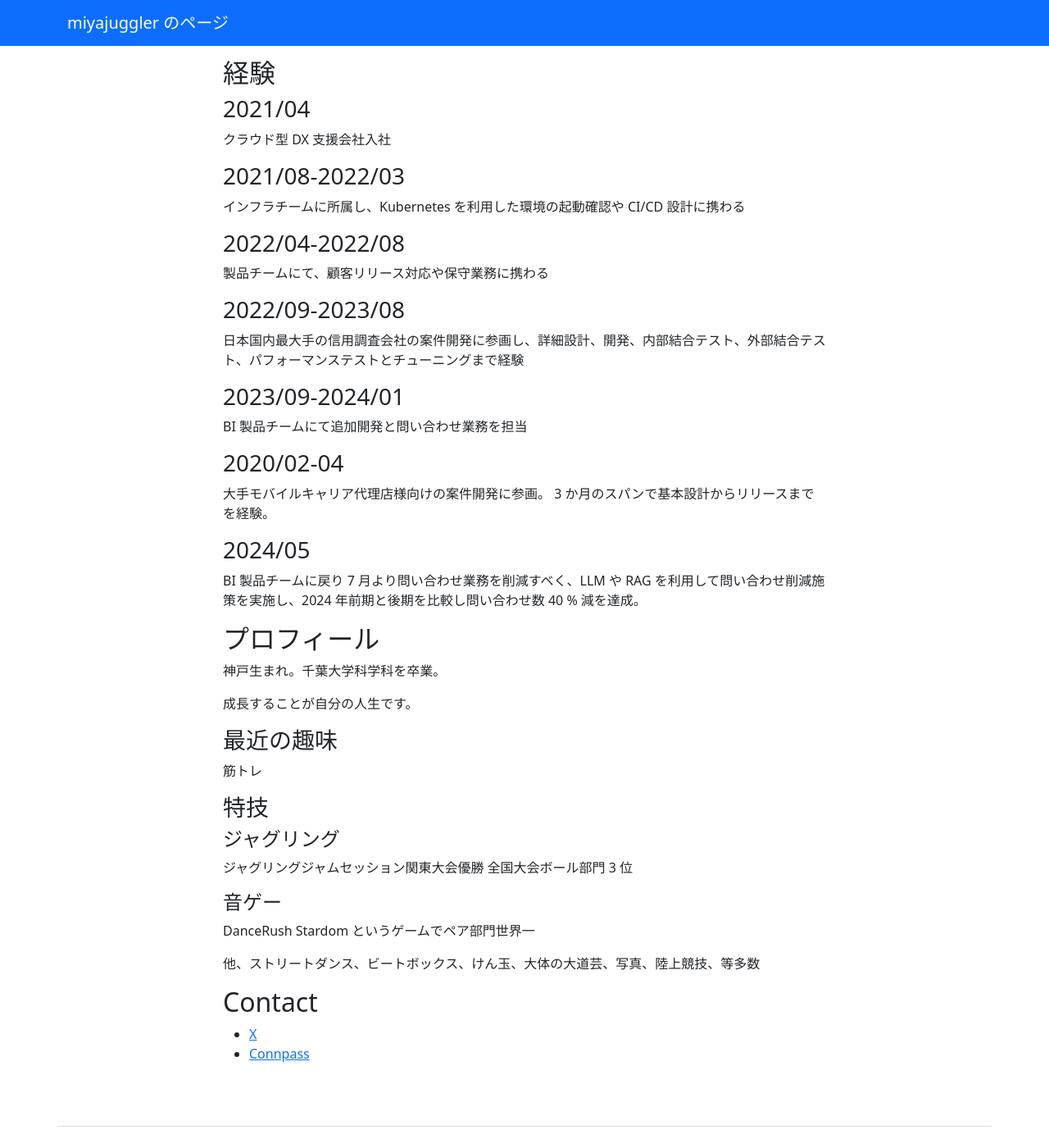
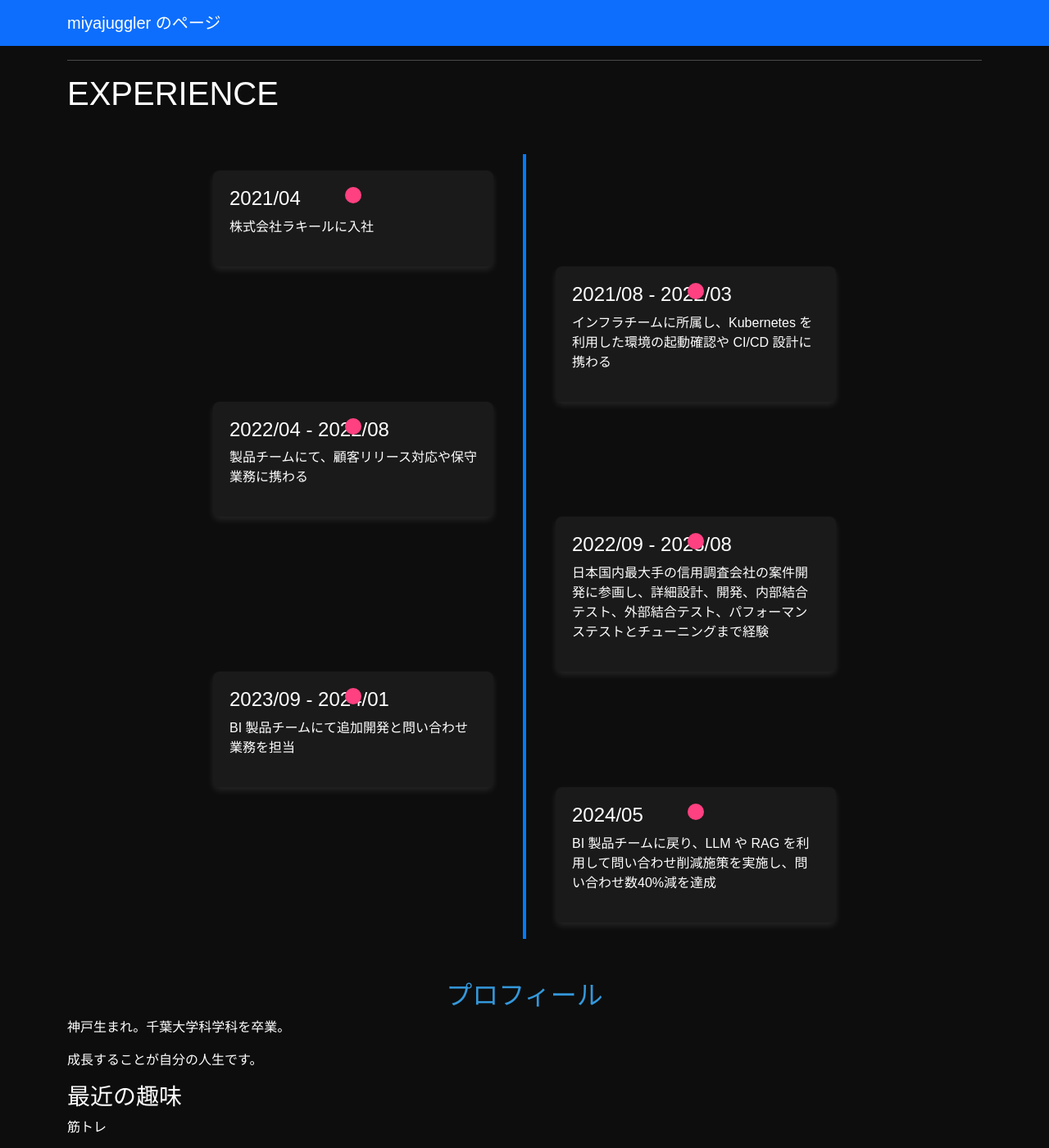
Before and after one commit to miyajuggler/miyajuggler.github.io, a Jekyll site: the page built from index.md, in a window 1280 px wide and 1400 px high. Shown: the whole window at 82% size. Built offline with Jekyll 4.4.1, drawn with Linux system fonts in a browser that asks for light colours; some of the changed text lies outside the part shown.

Commit message:
update github pages

```diff
--- a/_layouts/default.html
+++ b/_layouts/default.html
@@ -4,54 +4,79 @@
     <meta charset="UTF-8" />
     <meta name="viewport" content="width=device-width, initial-scale=1.0" />
     <title>{{ page.title | default: site.title }}</title>
-    <!-- Bootstrap 5 の CSS -->
+    <!-- Bootstrap 5 CSS -->
     <link
       href="https://cdn.jsdelivr.net/npm/bootstrap@5.3.0/dist/css/bootstrap.min.css"
       rel="stylesheet"
     />
-    <!-- カスタムスタイル -->
+    <!-- カスタム CSS -->
     <style>
       body {
-        padding-top: 70px;
-        padding-bottom: 40px;
+        background-color: #0d0d0d;
+        color: white;
+        font-family: Arial, sans-serif;
       }
-      footer {
-        margin-top: 60px;
-        padding-top: 20px;
-        border-top: 1px solid #ddd;
-        color: #666;
+      .timeline {
+        position: relative;
+        max-width: 800px;
+        margin: 50px auto;
+        padding: 20px;
       }
-      .content a {
-        color: #0d6efd;
+      .timeline::after {
+        content: '';
+        position: absolute;
+        width: 4px;
+        background-color: #007bff;
+        top: 0;
+        bottom: 0;
+        left: 50%;
+        margin-left: -2px;
       }
-      .content a:hover {
-        text-decoration: underline;
+      .timeline-item {
+        padding: 20px;
+        position: relative;
+        background: #1a1a1a;
+        border-radius: 8px;
+        width: 45%;
+        box-shadow: 0 4px 8px rgba(255, 255, 255, 0.1);
+      }
+      .timeline-item.left {
+        left: 0;
+      }
+      .timeline-item.right {
+        left: 55%;
+      }
+      .timeline-item::after {
+        content: '';
+        position: absolute;
+        width: 20px;
+        height: 20px;
+        background-color: #ff4081;
+        border-radius: 50%;
+        top: 20px;
+        left: 50%;
+        margin-left: -10px;
+      }
+      h2 {
+        color: #3498db;
+        text-align: center;
       }
     </style>
   </head>
   <body>
-    <!-- 固定ナビゲーションバー -->
     <nav class="navbar navbar-expand-md navbar-dark bg-primary fixed-top">
       <div class="container">
         <a class="navbar-brand" href="#">{{ site.title }}</a>
       </div>
     </nav>
 
-    <!-- メインコンテンツ -->
-    <main class="container content">
-      <div class="row">
-        <div class="col-lg-8 offset-lg-2">{{ content }}</div>
-      </div>
-    </main>
+    <main class="container">{{ content }}</main>
 
-    <!-- フッター -->
     <footer class="container text-center">
-      <p>
-        &copy; {{ site.time | date: '%Y' }} miyajuggler. All rights reserved.
-      </p>
+      <p>&copy; {{ site.time | date: '%Y' }} miyajuggler</p>
     </footer>
 
-    <!-- Bootstrap 5 の JavaScript (Bundle 版：Popper.js 含む) -->
+    <!-- Bootstrap 5 JS -->
     <script src="https://cdn.jsdelivr.net/npm/bootstrap@5.3.0/dist/js/bootstrap.bundle.min.js"></script>
   </body>
 </html>
--- a/index.md
+++ b/index.md
@@ -3,37 +3,46 @@ layout: default
 title: miyajuggler のページ
 ---
 
-## 経験
+---
 
-### 2021/04
+layout: default
+title: miyajuggler のページ
 
-クラウド型 DX 支援会社入社
+---
 
-### 2021/08-2022/03
+# EXPERIENCE
 
-インフラチームに所属し、Kubernetes を利用した環境の起動確認や CI/CD 設計に携わる
+<div class="timeline">
+  <div class="timeline-item left">
+    <h4>2021/04</h4>
+    <p>株式会社ラキールに入社</p>
+  </div>
 
-### 2022/04-2022/08
+  <div class="timeline-item right">
+    <h4>2021/08 - 2022/03</h4>
+    <p>インフラチームに所属し、Kubernetes を利用した環境の起動確認や CI/CD 設計に携わる</p>
+  </div>
 
-製品チームにて、顧客リリース対応や保守業務に携わる
+  <div class="timeline-item left">
+    <h4>2022/04 - 2022/08</h4>
+    <p>製品チームにて、顧客リリース対応や保守業務に携わる</p>
+  </div>
 
-### 2022/09-2023/08
+  <div class="timeline-item right">
+    <h4>2022/09 - 2023/08</h4>
+    <p>日本国内最大手の信用調査会社の案件開発に参画し、詳細設計、開発、内部結合テスト、外部結合テスト、パフォーマンステストとチューニングまで経験</p>
+  </div>
 
-日本国内最大手の信用調査会社の案件開発に参画し、詳細設計、開発、内部結合テスト、外部結合テスト、パフォーマンステストとチューニングまで経験
+  <div class="timeline-item left">
+    <h4>2023/09 - 2024/01</h4>
+    <p>BI 製品チームにて追加開発と問い合わせ業務を担当</p>
+  </div>
 
-### 2023/09-2024/01
-
-BI 製品チームにて追加開発と問い合わせ業務を担当
-
-### 2020/02-04
-
-大手モバイルキャリア代理店様向けの案件開発に参画。
-3 か月のスパンで基本設計からリリースまでを経験。
-
-### 2024/05
-
-BI 製品チームに戻り
-7 月より問い合わせ業務を削減すべく、LLM や RAG を利用して問い合わせ削減施策を実施し、2024 年前期と後期を比較し問い合わせ数 40 % 減を達成。
+  <div class="timeline-item right">
+    <h4>2024/05</h4>
+    <p>BI 製品チームに戻り、LLM や RAG を利用して問い合わせ削減施策を実施し、問い合わせ数40%減を達成</p>
+  </div>
+</div>
 
 ## プロフィール
 
```
